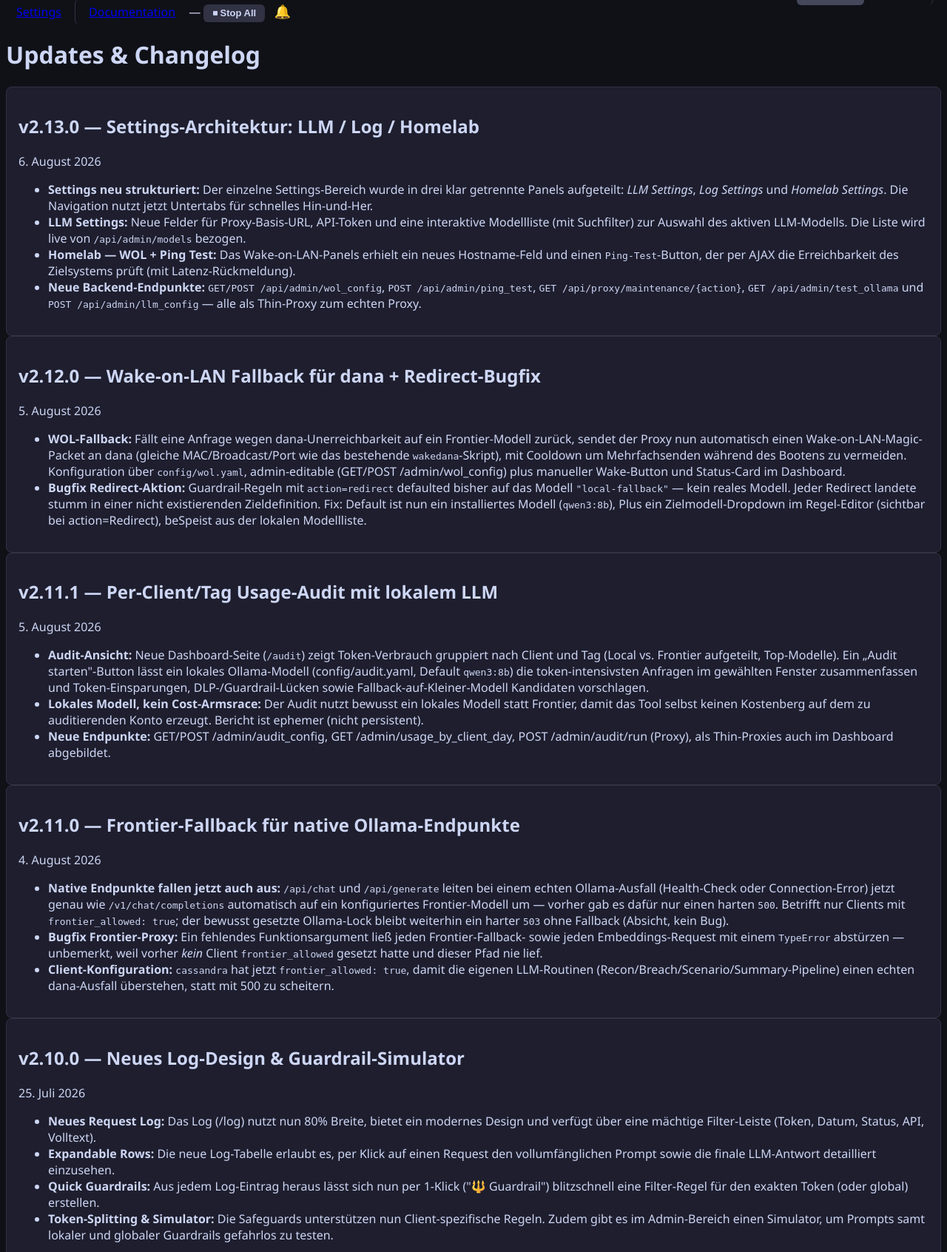
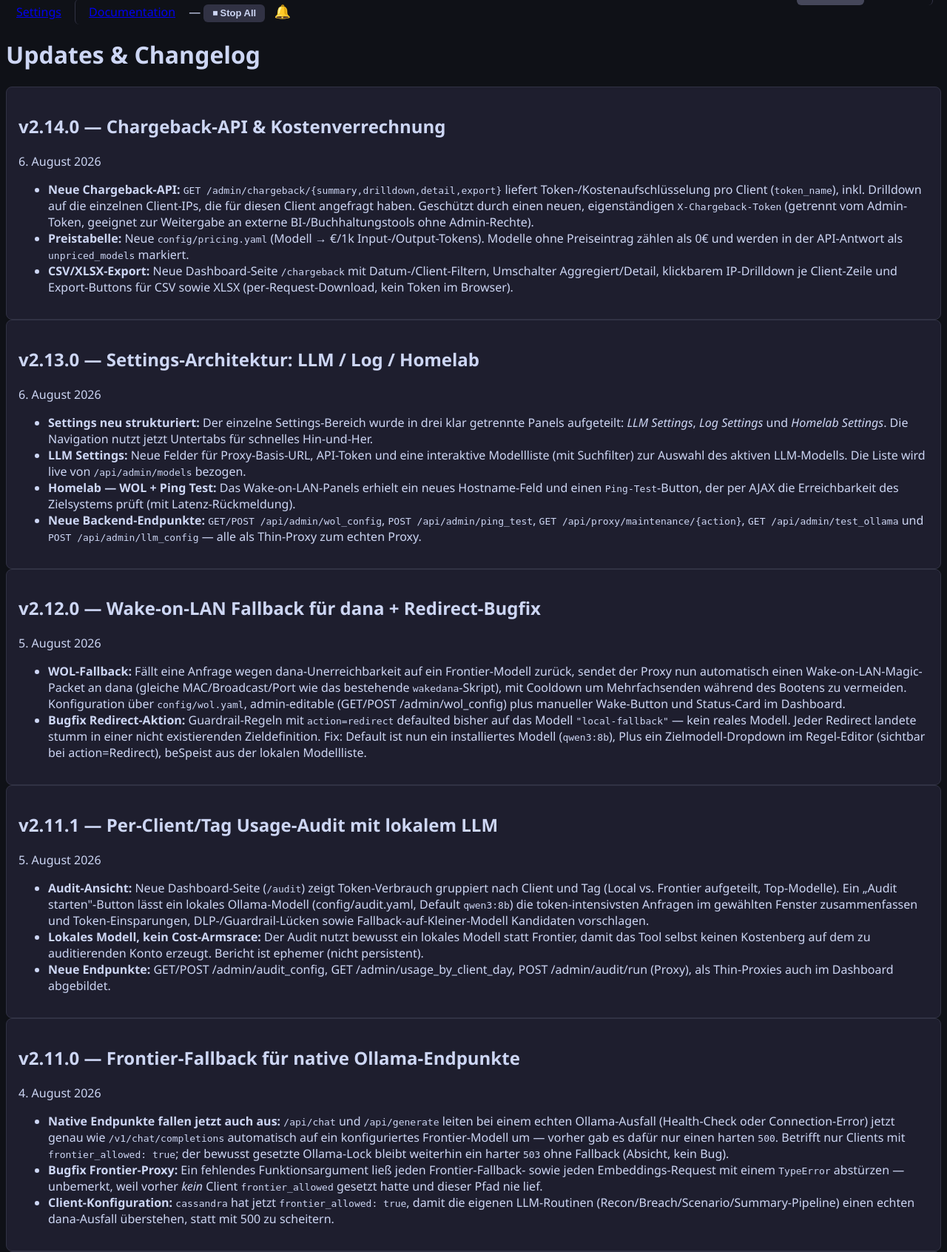
Before and after one commit to MrMarco74/llmproxy, a FastAPI app: template dashboard/templates/changelog.html in a window 1280 px wide. Shown: the part 312-2004 px from the top of the page at 74% size. Run offline with FastAPI, Linux system fonts and the light colour scheme; the template is opened without the code that fills it, so the values that code supplies are empty; some libraries are stand-ins or nearby versions.

Commit message:
Sync von internem Repo @ 428e00c (2026-08-06)

```diff
--- a/dashboard/templates/changelog.html
+++ b/dashboard/templates/changelog.html
@@ -7,6 +7,19 @@
 </div>
 
 <div class="grid grid-cols-1 gap-4 mb-4 max-w-4xl">
+
+  <div class="card relative pl-10 border-l-4 border-l-[#89b4fa]">
+    <div class="absolute left-[-11px] top-4 w-5 h-5 rounded-full bg-[#89b4fa] border-4 border-[#1e1e2e]"></div>
+    <div class="flex justify-between items-center mb-2">
+      <h2 class="font-bold text-[#89b4fa] text-lg">v2.14.0 &mdash; Chargeback-API &amp; Kostenverrechnung</h2>
+      <span class="text-sm text-[#7f849c]">6. August 2026</span>
+    </div>
+    <ul class="list-disc pl-5 space-y-2 text-[#cdd6f4] text-sm">
+      <li><strong>Neue Chargeback-API:</strong> <code>GET /admin/chargeback/{summary,drilldown,detail,export}</code> liefert Token-/Kostenaufschl&uuml;sselung pro Client (<code>token_name</code>), inkl. Drilldown auf die einzelnen Client-IPs, die f&uuml;r diesen Client angefragt haben. Gesch&uuml;tzt durch einen neuen, eigenst&auml;ndigen <code>X-Chargeback-Token</code> (getrennt vom Admin-Token, geeignet zur Weitergabe an externe BI-/Buchhaltungstools ohne Admin-Rechte).</li>
+      <li><strong>Preistabelle:</strong> Neue <code>config/pricing.yaml</code> (Modell &rarr; &euro;/1k Input-/Output-Tokens). Modelle ohne Preiseintrag z&auml;hlen als 0&euro; und werden in der API-Antwort als <code>unpriced_models</code> markiert.</li>
+      <li><strong>CSV/XLSX-Export:</strong> Neue Dashboard-Seite <code>/chargeback</code> mit Datum-/Client-Filtern, Umschalter Aggregiert/Detail, klickbarem IP-Drilldown je Client-Zeile und Export-Buttons f&uuml;r CSV sowie XLSX (per-Request-Download, kein Token im Browser).</li>
+    </ul>
+  </div>
 
   <div class="card relative pl-10 border-l-4 border-l-[#f38ba8]">
     <div class="absolute left-[-11px] top-4 w-5 h-5 rounded-full bg-[#f38ba8] border-4 border-[#1e1e2e]"></div>
```
